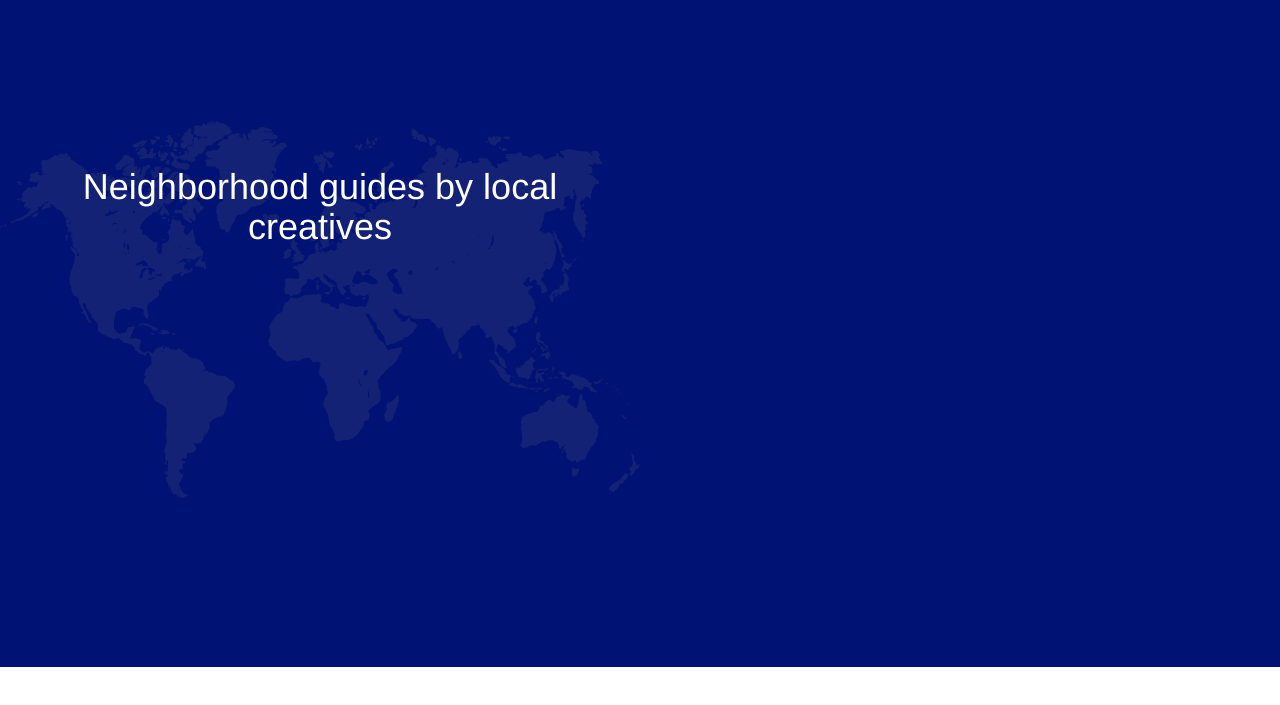
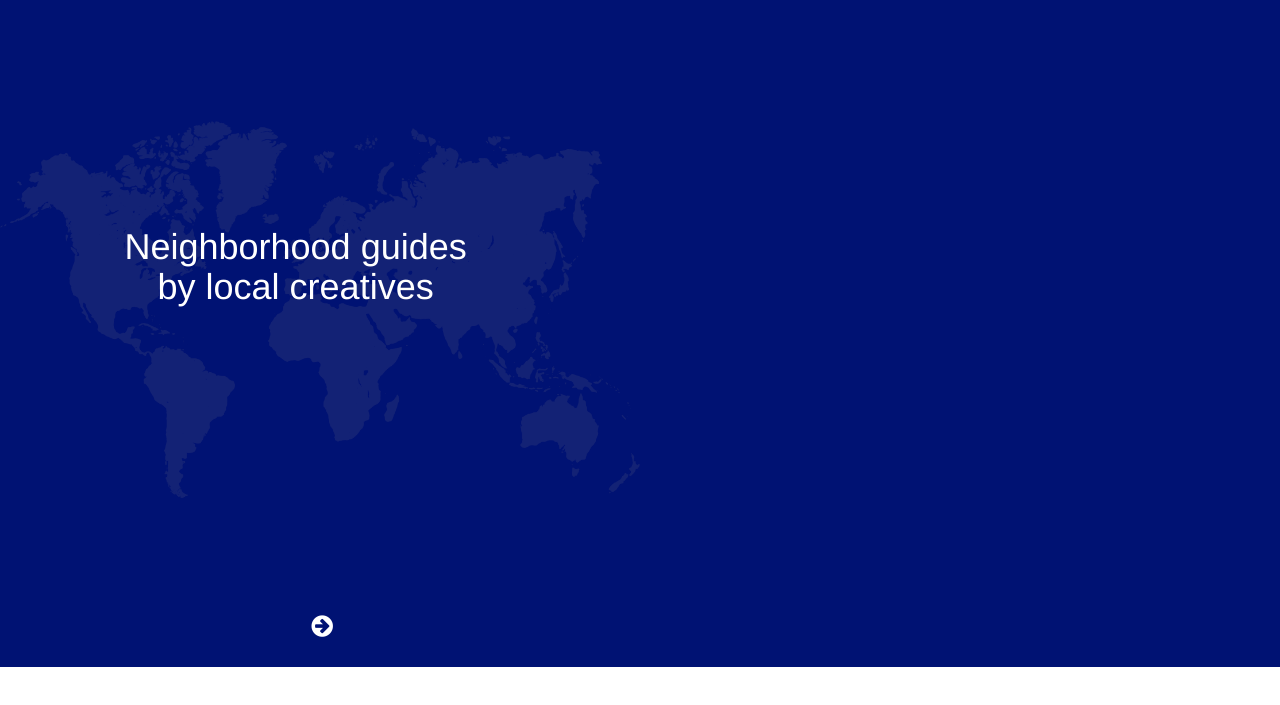
Before and after one commit to MarisolenlaWeb/crowdbotics-challenge, a plain HTML site: page index.html in a window 1280 px wide. Shown: the part 133-838 px from the top of the page. After the commit the page ends 800 px from the top, so only its background shows below. Drawn offline with Linux system fonts and the light colour scheme.

Commit message:
Add left side

```diff
--- a/css/style.css
+++ b/css/style.css
@@ -15,6 +15,7 @@
 .mr-5{
     margin-right: 5px;
 }
+
 
 /********************LEFT SIDE*********************/
 
@@ -68,12 +69,30 @@
     height: 100vh;
 }
 
-.principal-title{
-    width: 100%;
+.center-title{
     height: 100vh;
-    margin: 300px 0;
+    position: relative;
     text-align: center;
 }
+
+.center-title h1{
+    margin: 0;
+    position: absolute;
+    top: 50%;
+    left: 40%;
+    transform: translate(-40%, -50%);
+}
+
+.center-title a{
+    color: #fff;
+    margin: 0;
+    position: absolute;
+    top: 95%;
+    left: 50%;
+    transform: translate(-40%, -50%);
+    font-size: 25px;
+}
+
 
 
 /********************RIGHT SIDE*********************/
--- a/index.html
+++ b/index.html
@@ -47,8 +47,9 @@
     <div class="container-fluid bg-primary">
         <div class="row">
             <div class="col-md-6 bg-worldmap">
-                <div class="principal-title">
+                <div class="center-title">
                     <h1>Neighborhood guides by local creatives</h1>
+                    <a href="#"><i class="fa fa-arrow-circle-right "></i></a>
                 </div>
             </div>
         </div>
```
